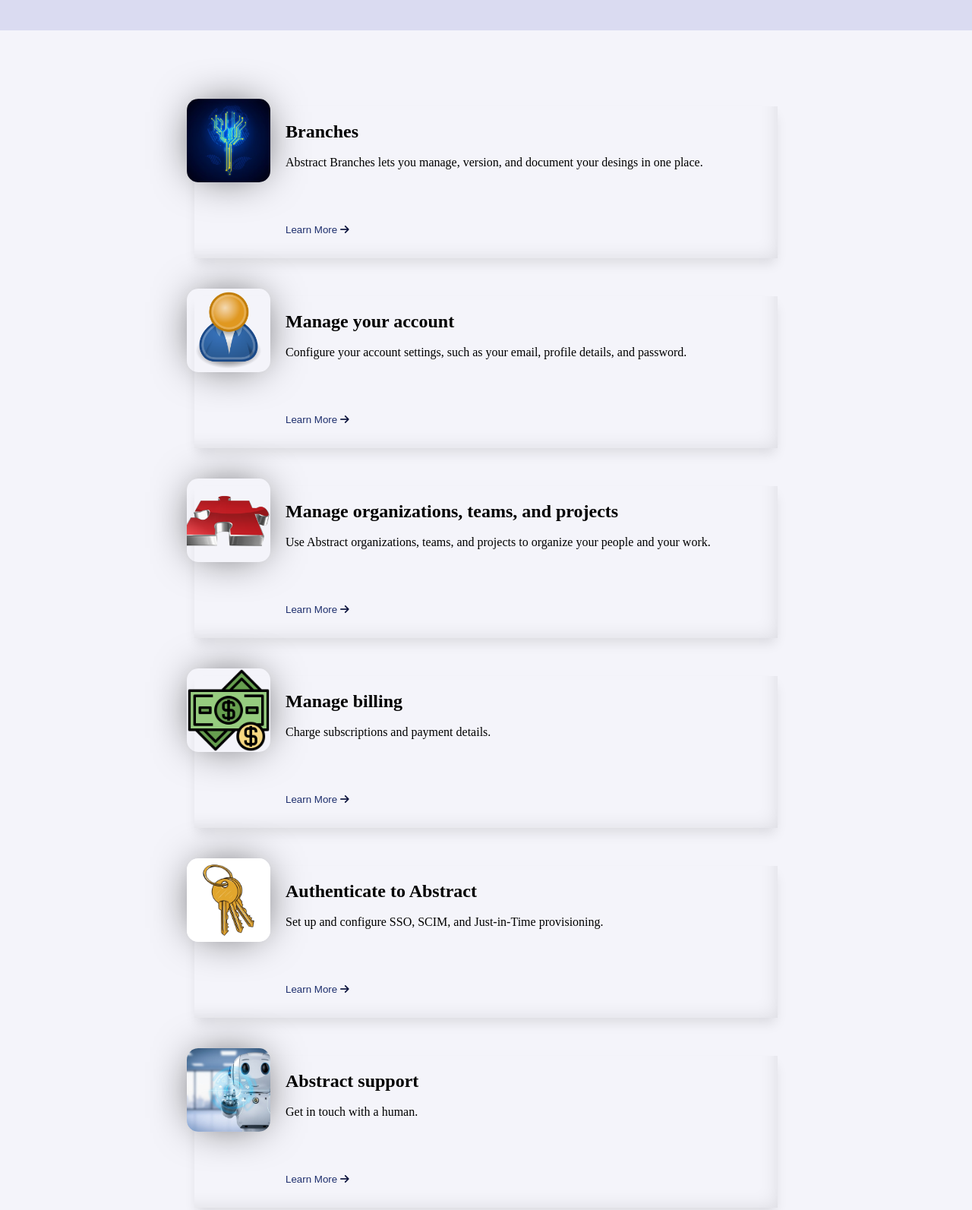
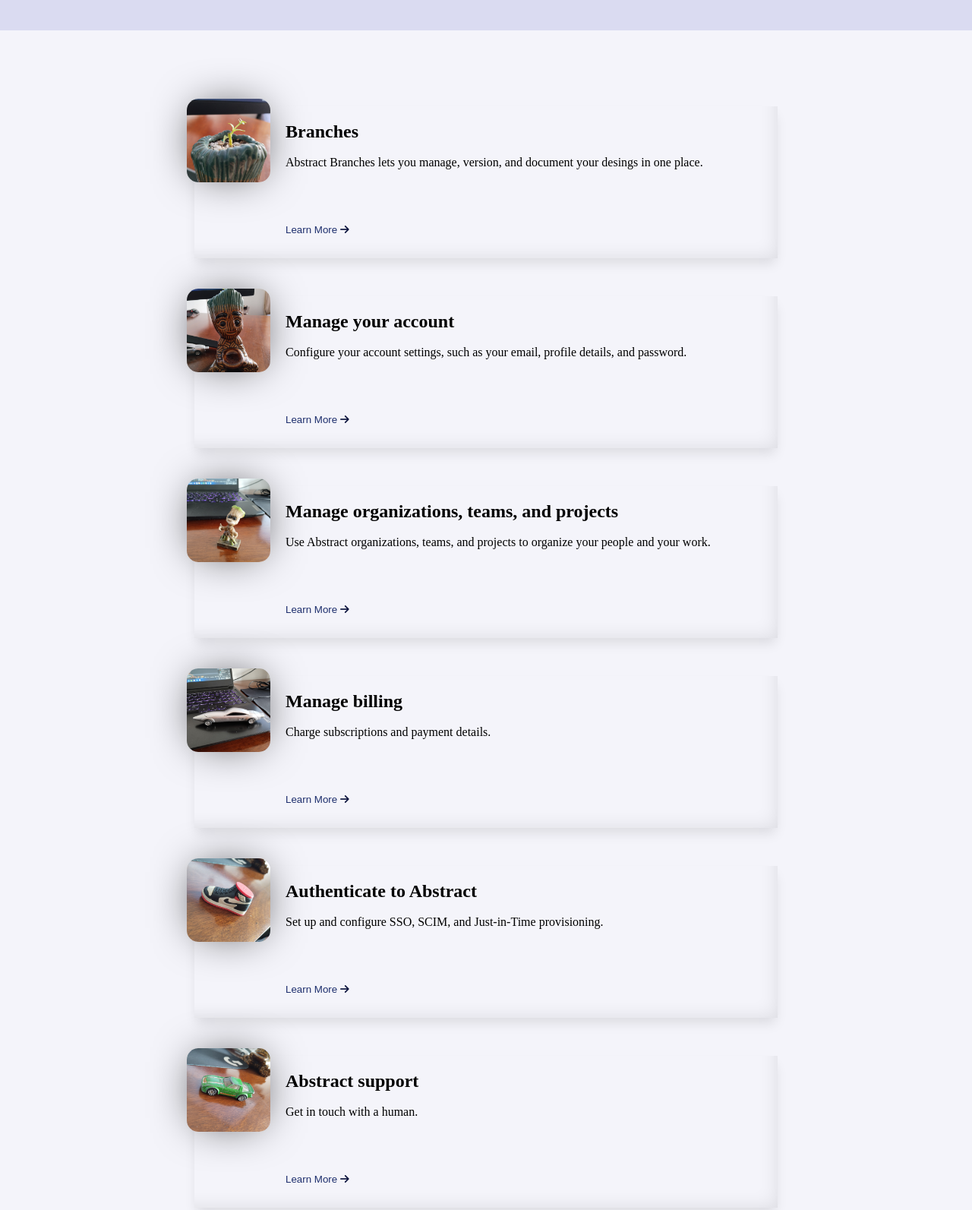
Before and after one commit to kevin0513a/LandingPage, a website: page index.html in a window 1280 px wide. Shown: the part 340-1933 px from the top of the page at 76% size. Drawn offline with Linux system fonts and the light colour scheme.

Commit message:
Posible correcion sobre las imagenes

```diff
--- a/index.html
+++ b/index.html
@@ -54,7 +54,7 @@
         <section class="main">
             <article class="container-card">
                 <div class="container-image-card">
-                    <img class="image-card" src="images/branch2.avif" alt="Branch2">
+                    <img class="image-card" src="images/Branch.jpg" alt="Branch2">
                 </div>
                 <div class="conatiner-info-card">
                     <h2>Branches</h2>
@@ -70,7 +70,7 @@
             </article>
             <article class="container-card">
                 <div class="container-image-card">
-                    <img class="image-card" src="/images/usuario.png" alt="account-image">
+                    <img class="image-card" src="/images/account.jpg" alt="account-image">
                 </div>
                 <div class="conatiner-info-card">
                     <h2>Manage your account</h2>
@@ -86,7 +86,7 @@
             </article>
             <article class="container-card">
                 <div class="container-image-card">
-                    <img class="image-card" src="/images/puzzle.webp" alt="puzzle-image">
+                    <img class="image-card" src="/images/teams.jpg" alt="puzzle-image">
                 </div>
                 <div class="conatiner-info-card">
                     <h2>Manage organizations, teams, and projects</h2>
@@ -102,7 +102,7 @@
             </article>
             <article class="container-card">
                 <div class="container-image-card">
-                    <img class="image-card" src="/images/dollar.png" alt="dollar-image">
+                    <img class="image-card" src="/images/bill.jpg" alt="dollar-image">
                 </div>
                 <div class="conatiner-info-card">
                     <h2>Manage billing</h2>
@@ -118,7 +118,7 @@
             </article>
             <article class="container-card">
                 <div class="container-image-card">
-                    <img class="image-card" src="/images/key.jpg" alt="key-image">
+                    <img class="image-card" src="/images/abstract.jpg" alt="key-image">
                 </div>
                 <div class="conatiner-info-card">
                     <h2>Authenticate to Abstract</h2>
@@ -134,7 +134,7 @@
             </article>
             <article class="container-card">
                 <div class="container-image-card">
-                    <img class="image-card" src="/images/robot.jpeg" alt="nube-image">
+                    <img class="image-card" src="/images/support.jpg" alt="nube-image">
                 </div>
                 <div class="conatiner-info-card">
                     <h2>Abstract support</h2>
```
Also changed, not shown: images/Branch.jpg (added), images/abstract.jpg (added), images/account.jpg (added), images/bill.jpg (added), images/branch2.avif (deleted), images/dollar.png (deleted), images/key.jpg (deleted), images/puzzle.webp (deleted), images/robot.jpeg (deleted), images/support.jpg (added), images/teams.jpg (added), images/usuario.png (deleted).
